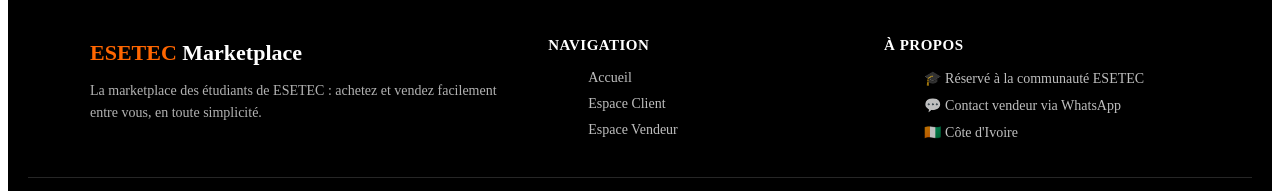
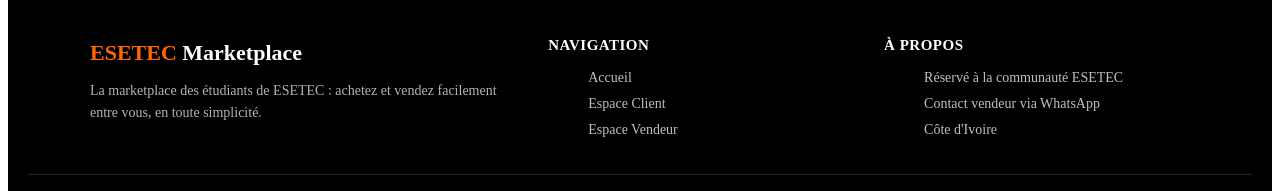
Before and after one commit to asdeyjunior-cmd/esetec-place, a plain HTML site: page index.html in a window 1280 px wide. Shown: the part 1579-1770 px from the top of the page. Drawn offline with Linux system fonts and the light colour scheme.

Commit message:
Update index.html

```diff
--- a/index.html
+++ b/index.html
@@ -162,9 +162,9 @@
             <div class="footer-colonne">
                 <h4>À propos</h4>
                 <ul>
-                    <li>🎓 Réservé à la communauté ESETEC</li>
-                    <li>💬 Contact vendeur via WhatsApp</li>
-                    <li>🇨🇮 Côte d'Ivoire</li>
+                    <li>Réservé à la communauté ESETEC</li>
+                    <li> Contact vendeur via WhatsApp</li>
+                    <li> Côte d'Ivoire</li>
                 </ul>
             </div>
         </div>
```
